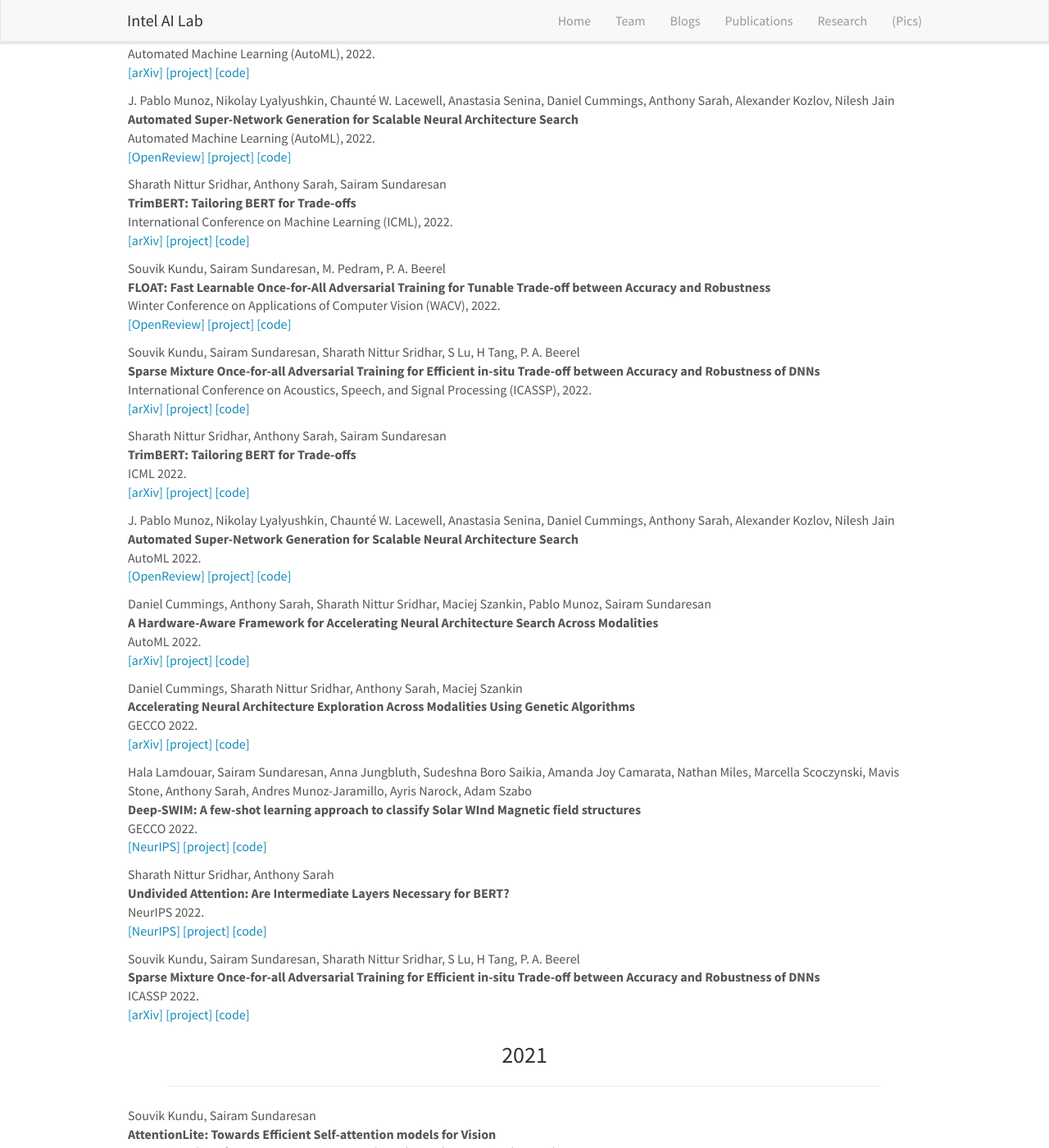
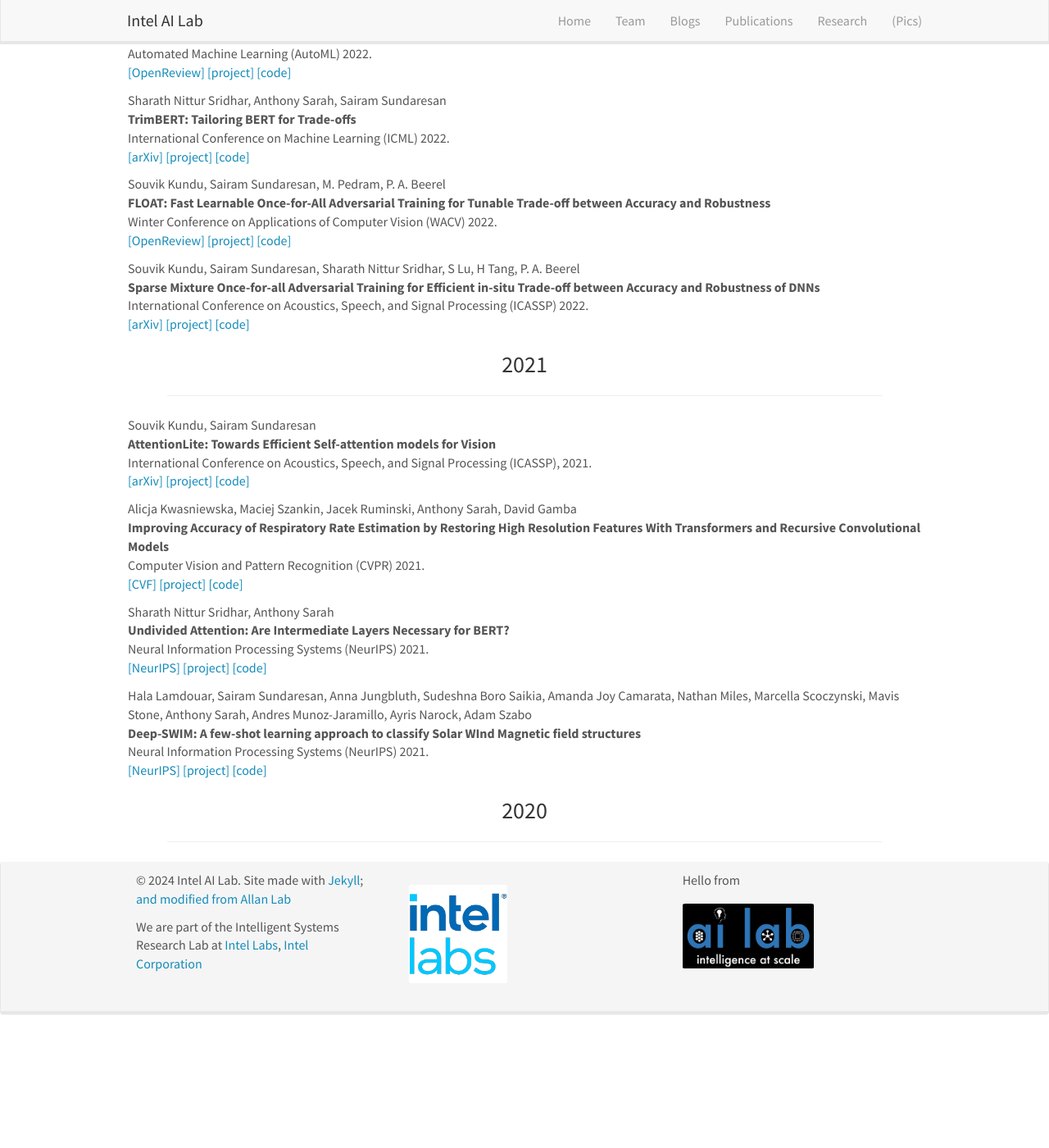
Before and after one commit to intelailabpage/intelailabpage.github.io, a Jekyll site: the page built from _pages/publications.md, in a window 1280 px wide and 1400 px high, scrolled down 3170 px. Shown: the whole window at 82% size. Built offline with Jekyll 4.4.1, drawn with Linux system fonts in a browser that asks for light colours; nearby versions of some CDN libraries; after the commit the page ends 4429 px from its top, so only the background shows below that; some of the changed text lies outside the part shown.

Commit message:
Updated publist.yml to remove duplicates.

```diff
--- a/_data/publist.yml
+++ b/_data/publist.yml
@@ -57,7 +57,7 @@
     display: arXiv
     url: 'https://arxiv.org/abs/2312.13301'
   ref: SridharAAAI2024
-  venue: AAAI
+  venue: Association for the Advancement of Artificial Intelligence (AAAI)
   year: '2024'
   pub_type: conference
   project:
@@ -176,7 +176,7 @@
     display: CVF
     url: https://openaccess.thecvf.com/content/ICCV2023W/RCV/papers/Sridhar_InstaTune_Instantaneous_Neural_Architecture_Search_During_Fine-Tuning_ICCVW_2023_paper.pdf
   ref: sridhar2023instatune
-  venue: 'International Conference on Computer Vision (ICCV) Workshops, '
+  venue: International Conference on Computer Vision (ICCV) Workshops
   year: '2023'
   pub_type: conference
   project:
@@ -324,23 +324,6 @@
     url: https://github.com/Shengyu-Feng/DSG-DETR
 
 - address: Hawaii
-  title: "FLOAT: Fast Learnable Once-for-All Adversarial Training for Tunable Trade-off between Accuracy and Robustness"
-  author: Souvik Kundu, Sairam Sundaresan, Massoud Pedram, Peter A. Beerel
-  link:
-    display: CVF
-    url: https://openaccess.thecvf.com/content/WACV2023/papers/Kundu_FLOAT_Fast_Learnable_Once-for-All_Adversarial_Training_for_Tunable_Trade-Off_Between_WACV_2023_paper.pdf
-  ref: floatkun2023
-  venue: 'IEEE/CVF Winter Conference on Applications of Computer Vision (WACV), '
-  year: '2023'
-  pub_type: conference
-  project:
-    display: project
-    url:
-  code:
-    display: code
-    url:
-
-- address: Hawaii
   title: "Self-Attentive Pooling for Efficient Deep Learning"
   author: Fang Chen, Gourav Datta, Souvik Kundu, Peter A. Beerel
   link:
@@ -449,7 +432,7 @@
     display: CVF
     url: https://openaccess.thecvf.com/content/CVPR2021W/CVPM/html/Kwasniewska_Improving_Accuracy_of_Respiratory_Rate_Estimation_by_Restoring_High_Resolution_CVPRW_2021_paper.html
   ref: KwasniewskaCVPR2021
-  venue: 'Computer Vision and Pattern Recognition (CVPR), '
+  venue: Computer Vision and Pattern Recognition (CVPR)
   year: '2021'
   pub_type: conference
   project:
@@ -466,7 +449,7 @@
     display: NeurIPS
     url: https://neurips2021-nlp.github.io/papers/33/CameraReady/Undivided_Attention_Neurips_Workshop_2021_CameraReady.pdf
   ref: SridharNeurIPS2021
-  venue: 'Neural Information Processing Systems (NeurIPS), '
+  venue: Neural Information Processing Systems (NeurIPS)
   year: '2021'
   pub_type: conference
   project:
@@ -483,7 +466,7 @@
     display: NeurIPS
     url: https://ml4physicalsciences.github.io/2021/files/NeurIPS_ML4PS_2021_138.pdf
   ref: LamdouarNeurIPS2021
-  venue: 'Neural Information Processing Systems (NeurIPS), '
+  venue: Neural Information Processing Systems (NeurIPS)
   year: '2021'
   pub_type: conference
   project:
@@ -500,7 +483,7 @@
     display: arXiv
     url: https://arxiv.org/abs/2202.12934
   ref: CummingsGECCO2022
-  venue: 'Genetic and Evolutionary Computation Conference (GECCO), '
+  venue: Genetic and Evolutionary Computation Conference (GECCO)
   year: '2022'
   pub_type: conference
   project:
@@ -517,7 +500,7 @@
     display: arXiv
     url: https://arxiv.org/abs/2205.10358
   ref: CummingsAutoML2022
-  venue: 'Automated Machine Learning (AutoML), '
+  venue: Automated Machine Learning (AutoML)
   year: '2022'
   pub_type: conference
   project:
@@ -534,7 +517,7 @@
     display: OpenReview
     url: https://openreview.net/forum?id=HK-zmbTB8gq
   ref: MunozAutoML2022
-  venue: 'Automated Machine Learning (AutoML), '
+  venue: Automated Machine Learning (AutoML)
   year: '2022'
   pub_type: conference
   project:
@@ -551,7 +534,7 @@
     display: arXiv
     url: https://arxiv.org/abs/2202.12411
   ref: SridharICML2022
-  venue: 'International Conference on Machine Learning (ICML), '
+  venue: International Conference on Machine Learning (ICML)
   year: '2022'
   pub_type: conference
   project:
@@ -568,7 +551,7 @@
     display: OpenReview
     url: https://openreview.net/forum?id=MXrIVw-F_a4
   ref: KunduWACV2022
-  venue: 'Winter Conference on Applications of Computer Vision (WACV), '
+  venue: Winter Conference on Applications of Computer Vision (WACV)
   year: '2022'
   pub_type: conference
   project:
@@ -585,7 +568,7 @@
     display: arXiv
     url: https://arxiv.org/abs/2302.03523
   ref: KunduICASSP2022
-  venue: 'International Conference on Acoustics, Speech, and Signal Processing (ICASSP), '
+  venue: International Conference on Acoustics, Speech, and Signal Processing (ICASSP)
   year: '2022'
   pub_type: conference
   project:
@@ -602,7 +585,7 @@
     display: arXiv
     url: https://arxiv.org/abs/2402.11780
   ref: KunduTinyML2024
-  venue: 'TinyML, '
+  venue: TinyML
   year: '2024'
   pub_type: conference
   project:
@@ -611,143 +594,3 @@
   code:
     display: code
     url:
-
-- address: arXiv
-  title: "TrimBERT: Tailoring BERT for Trade-offs"
-  author: Sharath Nittur Sridhar, Anthony Sarah, Sairam Sundaresan
-  link:
-    display: arXiv
-    url: 'https://arxiv.org/abs/2202.12411'
-  ref: SridharICML2022
-  venue: ICML
-  year: '2022'
-  pub_type: conference
-  project:
-    display: project
-    url:
-  code:
-    display: code
-    url:
-
-
-- address: OpenReview
-  title: "Automated Super-Network Generation for Scalable Neural Architecture Search"
-  author: J. Pablo Munoz, Nikolay Lyalyushkin, Chaunté W. Lacewell, Anastasia Senina, Daniel Cummings, Anthony Sarah, Alexander Kozlov, Nilesh Jain
-  link:
-    display: OpenReview
-    url: 'https://openreview.net/forum?id=HK-zmbTB8gq'
-  ref: MunozAutoML2022
-  venue: AutoML
-  year: '2022'
-  pub_type: conference
-  project:
-    display: project
-    url:
-  code:
-    display: code
-    url:
-
-- address: arXiv
-  title: "A Hardware-Aware Framework for Accelerating Neural Architecture Search Across Modalities"
-  author: Daniel Cummings, Anthony Sarah, Sharath Nittur Sridhar, Maciej Szankin, Pablo Munoz, Sairam Sundaresan
-  link:
-    display: arXiv
-    url: 'https://arxiv.org/abs/2205.10358'
-  ref: CummingsAutoML2022
-  venue: AutoML
-  year: '2022'
-  pub_type: conference
-  project:
-    display: project
-    url:
-  code:
-    display: code
-    url:
-
-
-- address: arXiv
-  title: "Accelerating Neural Architecture Exploration Across Modalities Using Genetic Algorithms"
-  author: Daniel Cummings, Sharath Nittur Sridhar, Anthony Sarah, Maciej Szankin
-  link:
-    display: arXiv
-    url: 'https://arxiv.org/abs/2202.12934'
-  ref: CummingsGECCO2022
-  venue: GECCO
-  year: '2022'
-  pub_type: conference
-  project:
-    display: project
-    url:
-  code:
-    display: code
-    url:
-
-
-- address: NeurIPS
-  title: "Deep-SWIM: A few-shot learning approach to classify Solar WInd Magnetic field structures"
-  author: Hala Lamdouar, Sairam Sundaresan, Anna Jungbluth, Sudeshna Boro Saikia, Amanda Joy Camarata, Nathan Miles, Marcella Scoczynski, Mavis Stone, Anthony Sarah, Andres Munoz-Jaramillo, Ayris Narock, Adam Szabo
-  link:
-    display: NeurIPS
-    url: 'https://arxiv.org/abs/2202.12934'
-  ref: LamdouarNeurIPS2021
-  venue: GECCO
-  year: '2022'
-  pub_type: conference
-  project:
-    display: project
-    url:
-  code:
-    display: code
-    url:
-
-
-- address: NeurIPS
-  title: "Undivided Attention: Are Intermediate Layers Necessary for BERT?"
-  author: Sharath Nittur Sridhar, Anthony Sarah
-  link:
-    display: NeurIPS
-    url: 'https://neurips2021-nlp.github.io/papers/33/CameraReady/Undivided_Attention_Neurips_Workshop_2021_CameraReady.pdf'
-  ref: SridharNeurIPS2021
-  venue: NeurIPS
-  year: '2022'
-  pub_type: conference
-  project:
-    display: project
-    url:
-  code:
-    display: code
-    url:
-
-- address: arXiv
-  title: "Sparse Mixture Once-for-all Adversarial Training for Efficient in-situ Trade-off between  Accuracy and Robustness of DNNs"
-  author: Souvik Kundu, Sairam Sundaresan, Sharath Nittur Sridhar, S Lu, H Tang, P. A. Beerel
-  link:
-    display: arXiv
-    url: 'https://arxiv.org/abs/2302.03523'
-  ref: KunduICASSP2022
-  venue: ICASSP
-  year: '2022'
-  pub_type: conference
-  project:
-    display: project
-    url:
-  code:
-    display: code
-    url:
-
-- address: CVPR
-  title: "Improving Accuracy of Respiratory Rate Estimation by Restoring High Resolution Features With Transformers and Recursive Convolutional Models"
-  author: Alicja Kwasniewska, Maciej Szankin, Jacek Ruminski, Anthony Sarah, David Gamba
-  link:
-    display: CVPR
-    url: 'https://openaccess.thecvf.com/content/CVPR2021W/CVPM/html/Kwasniewska_Improving_Accuracy_of_Respiratory_Rate_Estimation_by_Restoring_High_Resolution_CVPRW_2021_paper.html'
-  ref: KwasniewskaCVPR2021
-  venue: CVPR
-  year: '2021'
-  pub_type: conference
-  project:
-    display: project
-    url:
-  code:
-    display: code
-    url:
```
